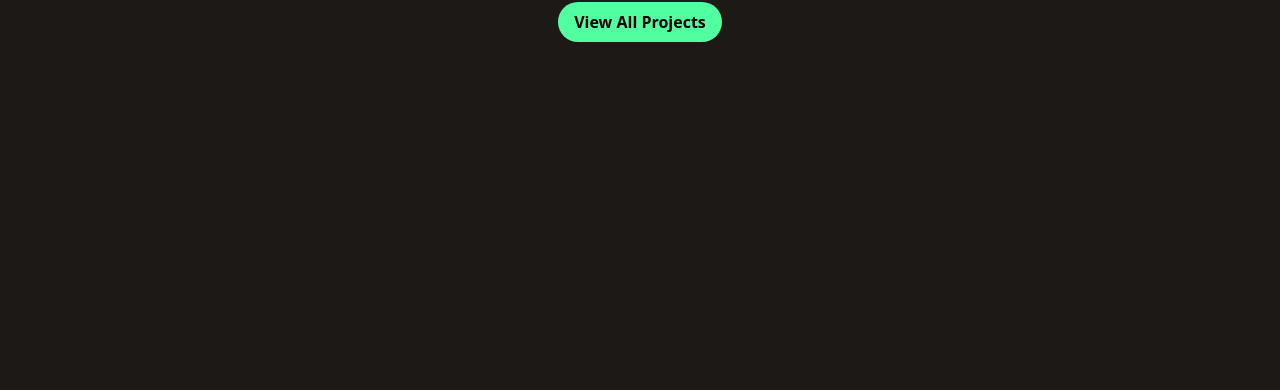
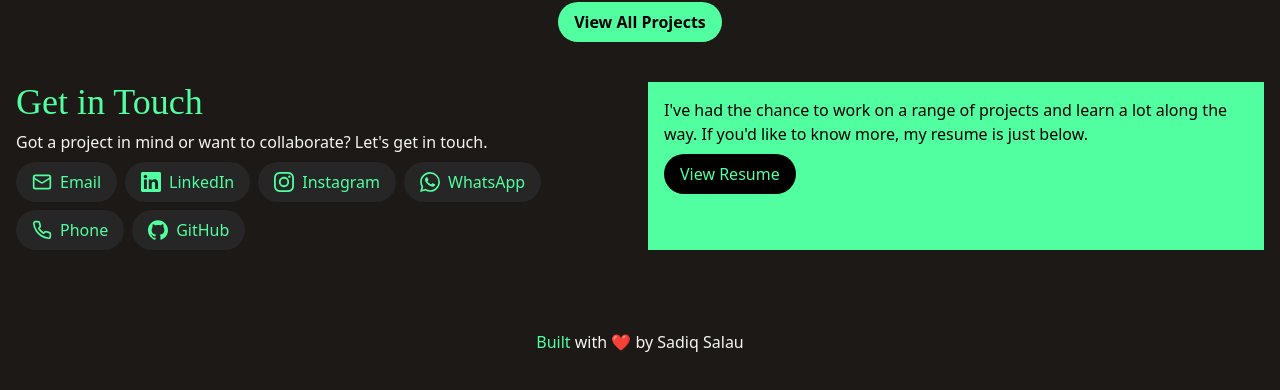
Before and after one commit to sadiqsalau/sadiqsalau-portfolio, a React (Vite) app: page / in a window 1280 px wide. Shown: the part 2188-2578 px from the top of the page. Before the commit the page ends 2270 px from the top, so only its background shows below. Built offline with nearby package versions, Linux system fonts and the light colour scheme.

Commit message:
feat: Added Contacts Section

```diff
--- a/src/components/About.tsx
+++ b/src/components/AboutSection.tsx
@@ -2,7 +2,7 @@ import AboutProfilePicture from "../assets/images/about-profile-picture.jpg?w=10
 import HyperLink from "./HyperLink";
 import Section from "./Section";
 
-export default function About() {
+export default function AboutSection() {
   return (
     <Section title="About Me">
       <div className="grid grid-cols-1 gap-4 md:grid-cols-2">
--- /dev/null
+++ b/src/components/ContactsSection.tsx
@@ -0,0 +1,100 @@
+import { LuMail, LuPhone } from "react-icons/lu";
+import { SiGithub, SiInstagram, SiLinkedin, SiWhatsapp } from "react-icons/si";
+
+import Section from "./Section";
+import SectionHeading from "./SectionHeading";
+import contact from "../resources/contact";
+import { cn } from "../lib/utils";
+
+type ContactLinkButtonProps = React.ComponentPropsWithoutRef<"a"> & {
+  icon: React.ComponentType<{ className?: string }>;
+  title: string;
+};
+
+const ContactLinkButton = ({
+  icon: Icon,
+  title,
+  ...props
+}: ContactLinkButtonProps) => (
+  <a
+    {...props}
+    target="_blank"
+    rel="noopener noreferrer"
+    className={cn(
+      "px-4 py-2 rounded-full transition-colors",
+      "flex items-center justify-center gap-2",
+      "bg-neutral-800 text-green-500",
+      "hover:bg-green-500 hover:text-black",
+      "focus:bg-green-500 focus:text-black focus:outline-none",
+      props.className
+    )}
+  >
+    <Icon className="size-5" /> {title}
+  </a>
+);
+
+export default function ContactsSection() {
+  return (
+    <Section>
+      <div className="grid grid-cols-1 gap-4 md:grid-cols-2">
+        <div className="flex flex-col gap-2">
+          <SectionHeading>Get in Touch</SectionHeading>
+          <p>
+            Got a project in mind or want to collaborate? Let's get in touch.
+          </p>
+          <div className="flex flex-wrap items-center gap-2">
+            <ContactLinkButton
+              title="Email"
+              href={contact.email}
+              icon={LuMail}
+            />
+            <ContactLinkButton
+              title="LinkedIn"
+              href={contact.linkedin}
+              icon={SiLinkedin}
+            />
+            <ContactLinkButton
+              title="Instagram"
+              href={contact.instagram}
+              icon={SiInstagram}
+            />
+
+            <ContactLinkButton
+              title="WhatsApp"
+              href={contact.whatsapp}
+              icon={SiWhatsapp}
+            />
+            <ContactLinkButton
+              title="Phone"
+              href={contact.phone}
+              icon={LuPhone}
+            />
+            <ContactLinkButton
+              title="GitHub"
+              href={contact.github}
+              icon={SiGithub}
+            />
+          </div>
+        </div>
+        <div className="bg-green-500 text-black p-4 flex flex-col items-start gap-2">
+          <p>
+            I've had the chance to work on a range of projects and learn a lot
+            along the way. If you'd like to know more, my resume is just below.
+          </p>
+
+          {/* Resume Button */}
+          <a
+            href="/resume.pdf"
+            target="_blank"
+            rel="noopener noreferrer"
+            className={cn(
+              "inline-block px-4 py-2 rounded-full bg-black text-green-500 hover:bg-stone-800"
+            )}
+          >
+            View Resume
+          </a>
+        </div>
+      </div>
+    </Section>
+  );
+}
--- a/src/components/FeaturedProjects.tsx
+++ b/src/components/FeaturedProjectsSection.tsx
@@ -6,7 +6,7 @@ import ProjectsList from "./ProjectsList";
 import Section from "./Section";
 import { featuredProjects } from "../resources/projects";
 
-export default function FeaturedProjects() {
+export default function FeaturedProjectsSection() {
   return (
     <Element name="projects">
       <Section title="Projects">
--- /dev/null
+++ b/src/components/Footer.tsx
@@ -0,0 +1,17 @@
+import HyperLink from "./HyperLink";
+
+export default function Footer() {
+  return (
+    <footer className="flex justify-center items-center text-center p-10">
+      <p>
+        <HyperLink
+          target="_blank"
+          href="https://github.com/sadiqsalau/sadiqsalau-portfolio"
+        >
+          Built
+        </HyperLink>{" "}
+        with ❤️ by Sadiq Salau
+      </p>
+    </footer>
+  );
+}
--- a/src/components/Section.tsx
+++ b/src/components/Section.tsx
@@ -1,10 +1,11 @@
 import React from "react";
 import type { ClassValue } from "clsx";
 
+import SectionHeading from "./SectionHeading";
 import { cn } from "../lib/utils";
 
 type SectionProps = React.HTMLAttributes<HTMLElement> & {
-  title: string;
+  title?: string;
   children: React.ReactNode;
   className?: ClassValue;
 };
@@ -12,7 +13,7 @@ type SectionProps = React.HTMLAttributes<HTMLElement> & {
 export default function Section({ title, children, ...props }: SectionProps) {
   return (
     <section {...props} className={cn("flex flex-col gap-4", props.className)}>
-      <h1 className="text-4xl font-fredoka-one text-green-500">{title}</h1>
+      {title && <SectionHeading>{title}</SectionHeading>}
       {children}
     </section>
   );
--- /dev/null
+++ b/src/components/SectionHeading.tsx
@@ -0,0 +1,23 @@
+import type { ClassValue } from "clsx";
+
+import { cn } from "../lib/utils";
+
+interface SectionHeadingProps {
+  className?: ClassValue;
+}
+
+const SectionHeading: DynamicComponent<"h1", SectionHeadingProps> = ({
+  as,
+  className,
+  ...props
+}) => {
+  const Component = as || "h1";
+  return (
+    <Component
+      {...props}
+      className={cn("text-4xl font-fredoka-one text-green-500", className)}
+    />
+  );
+};
+
+export default SectionHeading;
--- a/src/pages/Home.tsx
+++ b/src/pages/Home.tsx
@@ -1,5 +1,7 @@
-import About from "../components/About";
-import FeaturedProjects from "../components/FeaturedProjects";
+import AboutSection from "../components/AboutSection";
+import ContactsSection from "../components/ContactsSection";
+import FeaturedProjectsSection from "../components/FeaturedProjectsSection";
+import Footer from "../components/Footer";
 import Hero from "../components/Hero";
 import SectionsContainer from "../components/SectionsContainer";
 
@@ -8,9 +10,12 @@ export default function Home() {
     <>
       <Hero />
       <SectionsContainer>
-        <About />
-        <FeaturedProjects />
+        <AboutSection />
+        <FeaturedProjectsSection />
+        <ContactsSection />
       </SectionsContainer>
+
+      <Footer />
     </>
   );
 }
--- a/src/pages/Projects.tsx
+++ b/src/pages/Projects.tsx
@@ -1,6 +1,7 @@
 import { Link } from "react-router";
 import { LuArrowLeft } from "react-icons/lu";
 
+import Footer from "../components/Footer";
 import ProjectsList from "../components/ProjectsList";
 import Section from "../components/Section";
 import SectionsContainer from "../components/SectionsContainer";
@@ -8,6 +9,7 @@ import projects from "../resources/projects";
 
 export default function Projects() {
   return (
+    <>
       <SectionsContainer>
         <Link to="/" className="flex items-center gap-2 text-green-500">
           <LuArrowLeft className="size-6" /> Return to Homepage
@@ -21,5 +23,8 @@ export default function Projects() {
           <ProjectsList projects={projects} />
         </Section>
       </SectionsContainer>
+
+      <Footer />
+    </>
   );
 }
--- a/src/resources/contact.ts
+++ b/src/resources/contact.ts
@@ -5,6 +5,7 @@ export default {
   email: "mailto:sadiqsalau888@gmail.com",
   phone: "tel:+2349018646163",
   whatsapp: "https://wa.me/2349018646163",
+  instagram: "https://www.instagram.com/thesadiqsalau/",
   website: "https://sadiqsalau.vercel.app",
   resume: "https://sadiqsalau.vercel.app/resume.pdf",
 };
```
Lines whose indentation alone changed are shown as unchanged.
